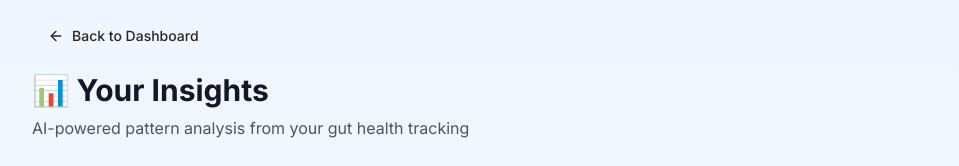
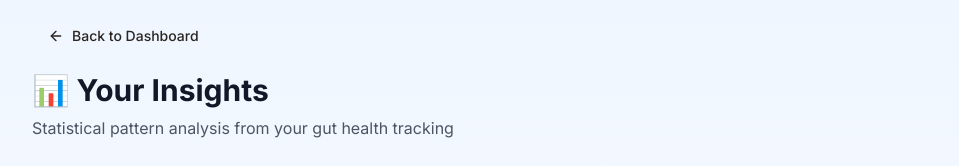
Before and after one commit to Glenn2524/Bobadiles-Web-App, a Next.js app in the folder gutcheck/: page /insights in a window 1280 px wide. Shown: the top 166 px of the page, without its empty margins (160-1119 px from the left). Built offline with nearby package versions, Linux system fonts and the light colour scheme.

Commit message:
Fix: Change AI-powered to statistical analysis

```diff
--- a/gutcheck/app/insights/page.tsx
+++ b/gutcheck/app/insights/page.tsx
@@ -122,7 +122,7 @@ export default function InsightsPage() {
             📊 Your Insights
           </h1>
           <p className="text-gray-600">
-            AI-powered pattern analysis from your gut health tracking
+            Statistical pattern analysis from your gut health tracking
           </p>
         </div>
 
```
